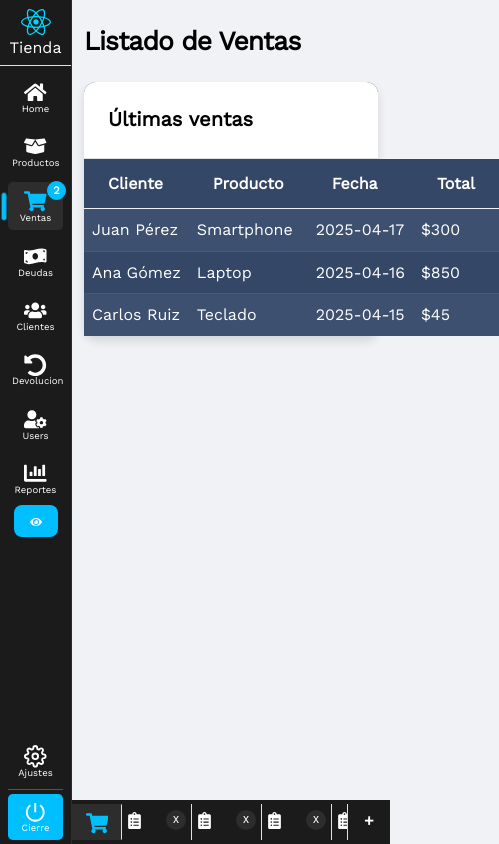
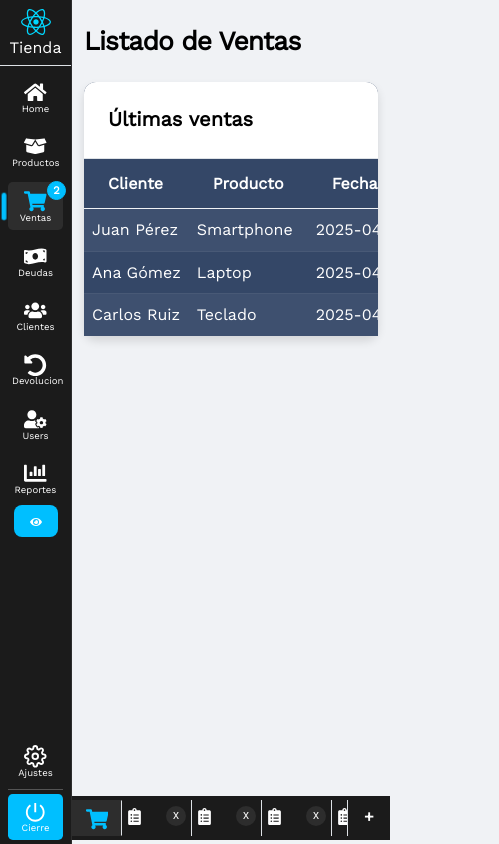
Before and after one commit to agl5702/tienda2, a React (Vite) app: page /ventas in a window 390 px wide. Shown: the whole page, 499 px wide, since content can reach past the window. Built offline with nearby package versions, Linux system fonts and the light colour scheme.

Commit message:
Mejorar la responsividad de las tablas en las páginas de ventas y productos

```diff
--- a/src/components/MenuInferior.jsx
+++ b/src/components/MenuInferior.jsx
@@ -11,7 +11,7 @@ import "./css/MenuInferior.css"; // O tu archivo CSS general
 
   return (
 
-    <div className="col w-100 position-fixed bottom-0 end-0" style={{backgroundColor: "#1b1b1b", zIndex: "997"}}>
+    <div className="col w-100 position-fixed bottom-0 mb-1 end-0" style={{backgroundColor: "#1b1b1b", zIndex: "997"}}>
         <div className="" style={{ paddingLeft: "4.5rem",}}>
             <div className="d-flex table-responsive m-0 p-0">
 
--- a/src/components/TablaProductos.jsx
+++ b/src/components/TablaProductos.jsx
@@ -97,7 +97,7 @@ const VentaTable = () => {
           </select>
         </div>
       </div>
-
+      <div className="table-responsive">
       <table className="table table-bordered table-striped">
         <thead className="table bg-gradient-dark text-white">
           <tr>
@@ -128,6 +128,9 @@ const VentaTable = () => {
           )}
         </tbody>
       </table>
+      </div>
+
+
     </div>
   );
 };
--- a/src/pages/Home.jsx
+++ b/src/pages/Home.jsx
@@ -76,7 +76,7 @@ export default function About() {
               <div className="card-header border-bottom">
                 <h5 className="mb-0 text-white">Últimas ventas</h5>
               </div>
-              <div className="card-body p-0">
+              <div className="table-responsive p-0">
                 <table className="table table-dark table-striped mb-0">
                   <thead>
                     <tr>
--- a/src/pages/Ventas.jsx
+++ b/src/pages/Ventas.jsx
@@ -24,7 +24,7 @@ export default function About() {
               <div className="card-header border-bottom">
                 <h5 className="mb-0 text-dark">Últimas ventas</h5>
               </div>
-              <div className="card-body p-0">
+              <div className="table-responsive p-0">
                 <table className="table table-dark table-striped mb-0">
                   <thead>
                     <tr>
```
